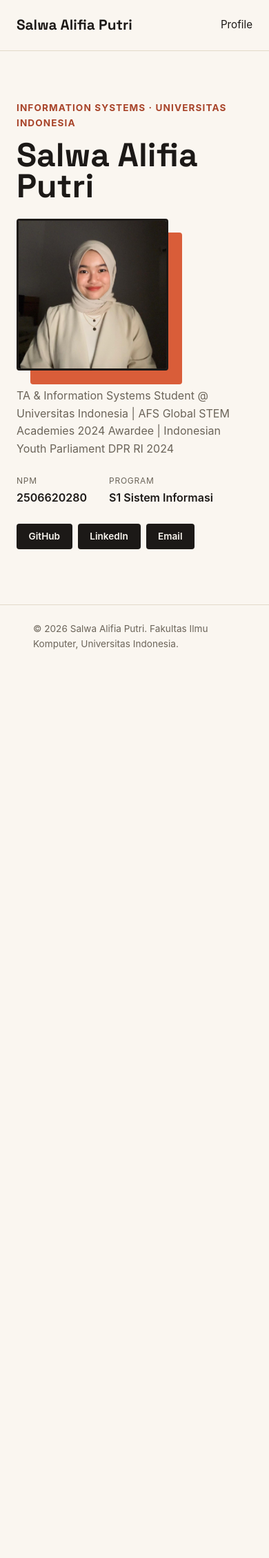
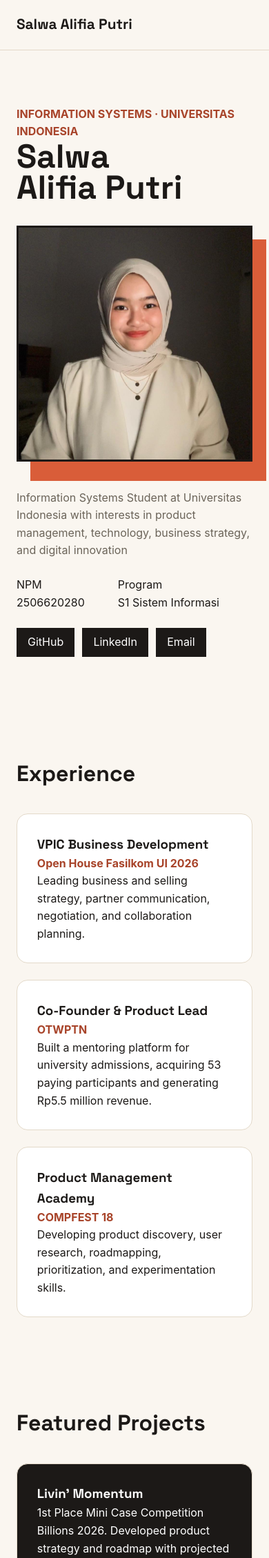
Before and after one commit to salfyea/myportofolio, a Django app: page / in a window 390 px wide. Shown: the top 2258 px of the page at 69% size. Before the commit the page ends 941 px from the top, so only its background shows below. Run offline with Django 5.2, Linux system fonts and the light colour scheme.

Commit message:
feat: update portofolio page with experience, projects, skills, and responsive CSS styling

```diff
--- a/static/css/style.css
+++ b/static/css/style.css
@@ -1,196 +1,315 @@
 * {
-    margin: 0;
-    padding: 0;
-    box-sizing: border-box;
+margin:0;
+padding:0;
+box-sizing:border-box;
 }
 
+
 :root {
-    --ink: #1c1917;
-    --paper: #faf6f0;
-    --accent: #d95d39;
-    --accent-dark: #a8442a;
-    --line: #e3d9c9;
-    --text-muted: #6b6459;
-    --radius: 4px;
+
+--ink:#1c1917;
+--paper:#faf6f0;
+--accent:#d95d39;
+--accent-dark:#a8442a;
+--line:#e3d9c9;
+--text-muted:#6b6459;
+
 }
 
+
 body {
-    font-family: -apple-system, "Segoe UI", Roboto, Helvetica, Arial, sans-serif;
-    color: var(--ink);
-    background-color: var(--paper);
-    line-height: 1.6;
+
+font-family:-apple-system,"Segoe UI",Roboto,sans-serif;
+background:var(--paper);
+color:var(--ink);
+line-height:1.6;
+
 }
 
-h1, .brand {
-    font-family: "Space Grotesk", -apple-system, sans-serif;
+
+h1,h2,h3,.brand {
+
+font-family:"Space Grotesk",sans-serif;
+
 }
 
+
 .container {
-    max-width: 960px;
-    margin: 0 auto;
-    padding: 0 1.5rem;
+
+max-width:1000px;
+margin:auto;
+padding:0 1.5rem;
+
 }
 
 
 .site-header {
-    border-bottom: 1px solid var(--line);
+
+border-bottom:1px solid var(--line);
+
 }
 
+
 .site-header .container {
-    display: flex;
-    justify-content: space-between;
-    align-items: center;
-    padding: 1.25rem 1.5rem;
+
+display:flex;
+justify-content:space-between;
+align-items:center;
+padding:1.2rem 1.5rem;
+
 }
 
+
 .brand {
-    font-size: 1.3rem;
-    font-weight: 700;
-    color: var(--ink);
-    text-decoration: none;
+
+font-size:1.3rem;
+font-weight:700;
+text-decoration:none;
+color:var(--ink);
+
 }
 
-.site-header nav {
-    display: flex;
-    gap: 2rem;
+
+nav {
+
+display:flex;
+gap:1.5rem;
+
 }
 
-.site-header nav a {
-    color: var(--ink);
-    text-decoration: none;
-    font-size: 0.95rem;
+
+nav a {
+
+text-decoration:none;
+color:var(--ink);
+
 }
 
+
+
 .hero {
-    padding: 4.5rem 0 5rem;
+
+padding:5rem 0;
+
 }
 
+
 .hero-grid {
-    display: grid;
-    grid-template-columns: 1.3fr 1fr;
+
+display:grid;
+grid-template-columns:1.3fr 1fr;
 grid-template-areas:
 "identity photo"
-        "details  photo";
-    gap: 1.5rem 3rem;
+"details photo";
+gap:2rem;
+
 }
 
+
 .hero-identity {
-    grid-area: identity;
+
+grid-area:identity;
+
 }
 
+
 .hero-details {
-    grid-area: details;
+
+grid-area:details;
+
 }
 
+
 .hero-kicker {
-    font-size: 0.85rem;
-    letter-spacing: 0.08em;
-    text-transform: uppercase;
-    color: var(--accent-dark);
-    font-weight: 700;
-    margin-bottom: 0.75rem;
+
+color:var(--accent-dark);
+font-weight:bold;
+text-transform:uppercase;
+
 }
 
-.hero-identity h1 {
-    font-size: clamp(3rem, 7vw, 5rem);
-    line-height: 0.95;
+
+.hero h1 {
+
+font-size:clamp(3rem,7vw,5rem);
+line-height:.95;
+
 }
 
+
 .bio {
-    color: var(--text-muted);
-    max-width: 480px;
-    margin-bottom: 1.5rem;
+
+max-width:500px;
+color:var(--text-muted);
+margin-bottom:1.5rem;
+
 }
 
-.meta-list {
-    display: flex;
-    gap: 2rem;
-    margin-bottom: 1.5rem;
+
+.hero-photo {
+
+grid-area:photo;
+position:relative;
+
 }
 
-.meta-row dt {
-    font-size: 0.75rem;
-    text-transform: uppercase;
-    letter-spacing: 0.06em;
-    color: var(--text-muted);
-    margin-bottom: 0.15rem;
+
+.photo-block {
+
+position:absolute;
+inset:20px -20px -20px 20px;
+background:var(--accent);
+
 }
 
-.meta-row dd {
-    font-weight: 600;
+
+.avatar {
+
+position:relative;
+width:100%;
+aspect-ratio:1;
+object-fit:cover;
+border:3px solid var(--ink);
+
 }
 
-.social-links {
-    display: flex;
-    gap: 0.5rem;
-    flex-wrap: wrap;
+
+
+.meta-list {
+
+display:flex;
+gap:3rem;
+margin-bottom:1.5rem;
+
 }
 
-.social-link {
-    display: inline-block;
-    font-size: 0.85rem;
-    font-weight: 600;
-    text-decoration: none;
-    color: var(--paper);
-    background-color: var(--ink);
-    border-radius: var(--radius);
-    padding: 0.5rem 1.1rem;
-    transition: background-color 0.2s ease;
+
+.social-links {
+
+display:flex;
+gap:.7rem;
+
 }
 
-.social-link:hover {
-    background-color: var(--accent);
+
+.social-link {
+
+background:var(--ink);
+color:white;
+padding:.5rem 1rem;
+text-decoration:none;
+
 }
 
-.hero-photo {
-    grid-area: photo;
-    align-self: center;
-    position: relative;
+
+.social-link:hover {
+
+background:var(--accent);
+
 }
 
-.photo-block {
-    position: absolute;
-    top: 1.25rem;
-    left: 1.25rem;
-    width: 100%;
-    height: 100%;
-    background-color: var(--accent);
-    border-radius: var(--radius);
-    z-index: 0;
+
+
+.experience-section,
+.projects-section,
+.skills-section {
+
+padding:4rem 0;
+
 }
 
-.avatar {
-    position: relative;
-    z-index: 1;
-    display: block;
-    width: 100%;
-    aspect-ratio: 1 / 1;
-    object-fit: cover;
-    border-radius: var(--radius);
-    border: 3px solid var(--ink);
+
+h2 {
+
+font-size:2rem;
+margin-bottom:2rem;
+
 }
 
-.site-footer {
-    padding: 1.5rem;
-    color: var(--text-muted);
-    font-size: 0.85rem;
-    border-top: 1px solid var(--line);
+
+.card-grid {
+
+display:grid;
+grid-template-columns:repeat(3,1fr);
+gap:1.5rem;
+
 }
 
-@media (max-width: 600px) {
+
+.info-card,
+.skill-card,
+.project-card {
+
+background:white;
+padding:1.8rem;
+border:1px solid var(--line);
+border-radius:16px;
+transition:.3s;
+
+}
+
+
+.info-card:hover,
+.skill-card:hover,
+.project-card:hover {
+
+transform:translateY(-8px);
+box-shadow:0 15px 30px rgba(0,0,0,.1);
+
+}
+
+
+.highlight {
+
+color:var(--accent-dark);
+font-weight:bold;
+
+}
+
+
+.project-card {
+
+background:var(--ink);
+color:white;
+
+}
+
+
+
+.site-footer {
+
+padding:2rem 0;
+border-top:1px solid var(--line);
+color:var(--text-muted);
+
+}
+
+
+
+@media(max-width:700px){
+
 .hero-grid {
-        grid-template-columns: 1fr;
+
+grid-template-columns:1fr;
 grid-template-areas:
 "identity"
 "photo"
 "details";
+
 }
 
-    .hero-photo {
-        max-width: 220px;
+
+.card-grid {
+
+grid-template-columns:1fr;
+
 }
 
-    .social-links {
-        justify-content: flex-start;
+
+nav {
+
+display:none;
+
 }
+
 }
--- a/templates/index.html
+++ b/templates/index.html
@@ -3,59 +3,331 @@
 <head>
     <meta charset="UTF-8">
     <meta name="viewport" content="width=device-width, initial-scale=1.0">
+
     <title>Salwa Alifia Putri - Portfolio</title>
+
     <link rel="preconnect" href="https://fonts.googleapis.com">
     <link rel="preconnect" href="https://fonts.gstatic.com" crossorigin>
     <link href="https://fonts.googleapis.com/css2?family=Space+Grotesk:wght@500;700&display=swap" rel="stylesheet">
+
     <link rel="stylesheet" href="/static/css/style.css">
 </head>
+
 <body>
+
 <header class="site-header">
     <div class="container">
-            <a href="#profile" class="brand">Salwa Alifia Putri</a>
+
+        <a href="#profile" class="brand">
+            Salwa Alifia Putri
+        </a>
+
         <nav>
             <a href="#profile">Profile</a>
+            <a href="#experience">Experience</a>
+            <a href="#projects">Projects</a>
+            <a href="#skills">Skills</a>
         </nav>
+
     </div>
 </header>
 
+
 <main>
+
+
 <section class="hero" id="profile">
+
 <div class="container hero-grid">
+
 <div class="hero-identity">
-                    <p class="hero-kicker">Information Systems &middot; Universitas Indonesia</p>
-                    <h1>Salwa Alifia Putri</h1>
+    <p class="hero-kicker">
+        Information Systems · Universitas Indonesia
+    </p>
+
+    <h1>
+        Salwa<br>Alifia Putri
+    </h1>
 </div>
+
+
 <div class="hero-photo">
+
     <div class="photo-block"></div>
-                    <img class="avatar" src="/static/img/SalwaAlifiaPutri.jpeg" alt="Photo of Salwa Alifia Putri">
+
+    <img
+    class="avatar"
+    src="/static/img/SalwaAlifiaPutri.jpeg"
+    alt="Photo of Salwa Alifia Putri">
+
 </div>
+
+
+
 <div class="hero-details">
-                    <p class="bio">TA & Information Systems Student @ Universitas Indonesia | AFS Global STEM Academies 2024 Awardee | Indonesian Youth Parliament DPR RI 2024</p>
+
+<p class="bio">
+Information Systems Student at Universitas Indonesia with interests in
+product management, technology, business strategy, and digital innovation
+</p>
+
+
 <dl class="meta-list">
+
 <div class="meta-row">
 <dt>NPM</dt>
 <dd>2506620280</dd>
 </div>
+
+
 <div class="meta-row">
 <dt>Program</dt>
 <dd>S1 Sistem Informasi</dd>
 </div>
+
 </dl>
+
+
 <div class="social-links">
-                        <a href="https://github.com/salfyea" class="social-link">GitHub</a>
-                        <a href="https://www.linkedin.com/in/salwa-alifia-putri/" class="social-link">LinkedIn</a>
-                        <a href="mailto:salwa.alifia@ui.ac.id" class="social-link">Email</a>
+
+<a href="https://github.com/salfyea" class="social-link">
+GitHub
+</a>
+
+<a href="https://www.linkedin.com/in/salwa-alifia-putri/" class="social-link">
+LinkedIn
+</a>
+
+<a href="mailto:alfyosya@gmail.com" class="social-link">
+Email
+</a>
+
 </div>
+
+
 </div>
+
 </div>
+
 </section>
+
+
+
+<section class="experience-section" id="experience">
+
+<div class="container">
+
+<h2>Experience</h2>
+
+
+<div class="card-grid">
+
+
+<article class="info-card">
+
+<h3>
+VPIC Business Development
+</h3>
+
+<p class="highlight">
+Open House Fasilkom UI 2026
+</p>
+
+<p>
+Leading business and selling strategy,
+partner communication, negotiation, and collaboration planning.
+</p>
+
+</article>
+
+
+
+<article class="info-card">
+
+<h3>
+Co-Founder & Product Lead
+</h3>
+
+<p class="highlight">
+OTWPTN
+</p>
+
+<p>
+Built a mentoring platform for university admissions,
+acquiring 53 paying participants and generating Rp5.5 million revenue.
+</p>
+
+</article>
+
+
+
+<article class="info-card">
+
+<h3>
+Product Management Academy
+</h3>
+
+<p class="highlight">
+COMPFEST 18
+</p>
+
+<p>
+Developing product discovery, user research,
+roadmapping, prioritization, and experimentation skills.
+</p>
+
+</article>
+
+
+</div>
+
+</div>
+
+</section>
+
+
+
+
+<section class="projects-section" id="projects">
+
+<div class="container">
+
+<h2>Featured Projects</h2>
+
+
+<div class="card-grid">
+
+
+<article class="project-card">
+
+<h3>
+Livin' Momentum
+</h3>
+
+<p>
+1st Place Mini Case Competition Billions 2026.
+Developed product strategy and roadmap with projected
+127.7% five-year ROI.
+</p>
+
+</article>
+
+
+
+<article class="project-card">
+
+<h3>
+TitikTemu WebGIS
+</h3>
+
+<p>
+TOP 50 MAPID WebGIS Competition 2026.
+AI-powered WebGIS connecting UMKM with transit-driven opportunities.
+</p>
+
+</article>
+
+
+
+<article class="project-card">
+
+<h3>
+AgriLoom
+</h3>
+
+<p>
+TOP 5 WECTION Business Model Canvas Competition.
+Developed product design and business model strategy.
+</p>
+
+</article>
+
+
+</div>
+
+</div>
+
+</section>
+
+
+
+
+<section class="skills-section" id="skills">
+
+<div class="container">
+
+<h2>Skills</h2>
+
+
+<div class="card-grid">
+
+
+<article class="skill-card">
+
+<h3>
+Product Management
+</h3>
+
+<p>
+Product Strategy, User Research, Market Analysis,
+Agile Methodologies, Roadmapping, Go-To-Market Strategy.
+</p>
+
+</article>
+
+
+
+<article class="skill-card">
+
+<h3>
+Technology
+</h3>
+
+<p>
+Python, JavaScript, TypeScript, React, Next.js,
+Supabase, Docker, Git & GitHub.
+</p>
+
+</article>
+
+
+
+<article class="skill-card">
+
+<h3>
+Tools
+</h3>
+
+<p>
+Figma, Notion, Jira, Google Analytics,
+Amplitude, Mixpanel, Posthog.
+</p>
+
+</article>
+
+
+</div>
+
+</div>
+
+</section>
+
+
 </main>
 
+
 <footer class="site-footer">
+
 <div class="container">
-            <p>&copy; 2026 Salwa Alifia Putri. Fakultas Ilmu Komputer, Universitas Indonesia.</p>
+
+<p>
+© 2026 Salwa Alifia Putri · Fakultas Ilmu Komputer Universitas Indonesia
+</p>
+
 </div>
+
 </footer>
+
+
 </body>
 </html>
```
Lines whose indentation alone changed are shown as unchanged.
